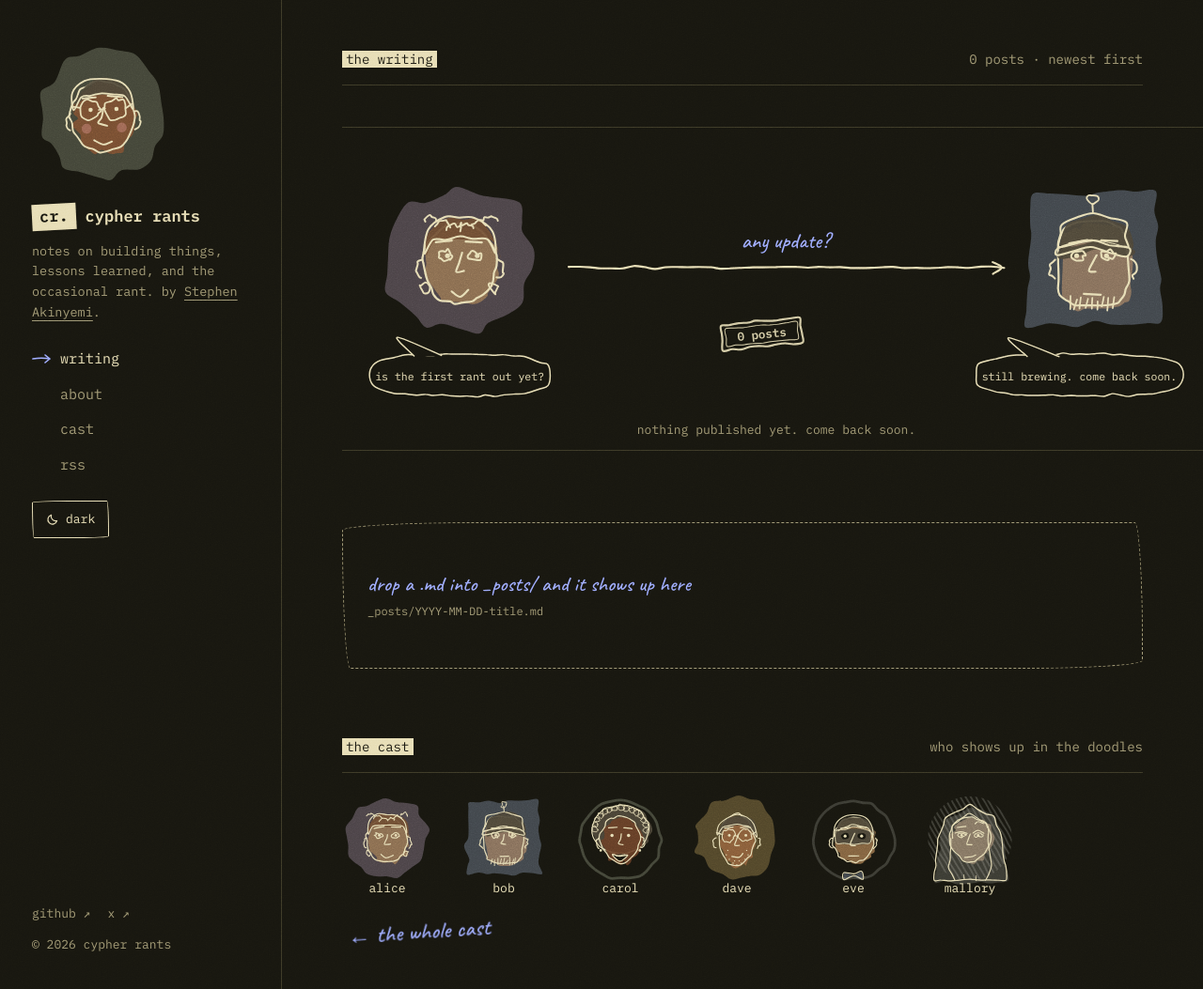
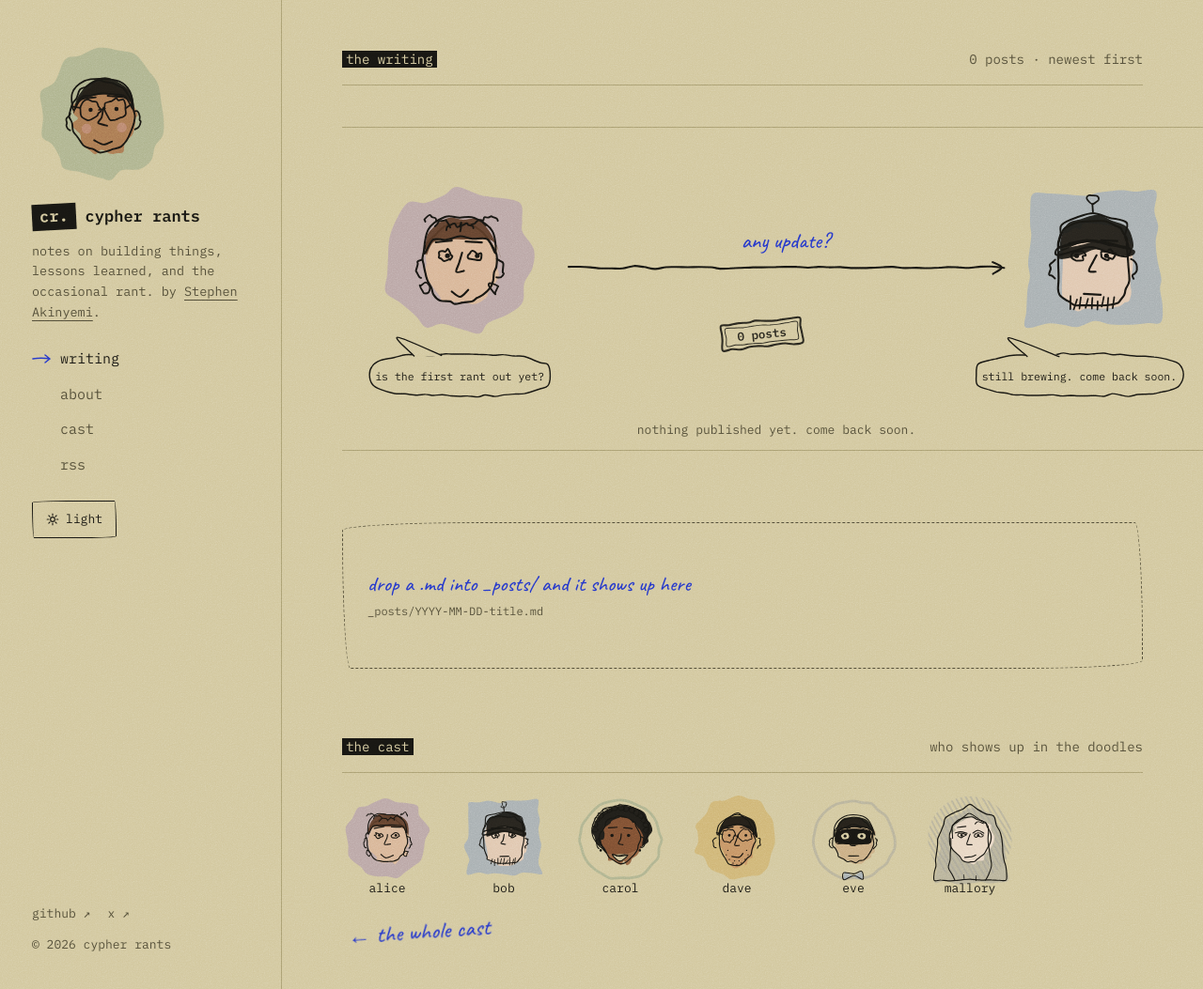
Before and after one commit to appcypher/appcypher.github.io, a Jekyll site: the page built from index.html, in a window 1280 px wide and 1053 px high. Shown: the whole window at 94% size. Built offline with Jekyll 4.4.1, drawn with Linux system fonts in a browser that asks for light colours.

Commit message:
feat: make light the default theme
Light (khaki paper) is now the default; dark is the stored opt-in. Swaps the token blocks in the stylesheet, flips the no-flash script and the toggle logic, and updates the theme-color meta and docs.

```diff
--- a/_layouts/default.html
+++ b/_layouts/default.html
@@ -1,10 +1,10 @@
 <!doctype html>
-<html lang="en" data-theme="dark">
+<html lang="en" data-theme="light">
 <head>
   <meta charset="utf-8">
   <meta name="viewport" content="width=device-width, initial-scale=1">
-  <meta name="color-scheme" content="dark light">
-  <meta name="theme-color" content="#17160f">
+  <meta name="color-scheme" content="light dark">
+  <meta name="theme-color" content="#d2c79d">
   <title>{% if page.title %}{{ page.title | escape }} · {% endif %}{{ site.title | escape }}</title>
   <meta name="description" content="{{ page.description | default: site.description | escape }}">
   {% if page.noindex %}<meta name="robots" content="noindex">{% endif %}
@@ -15,7 +15,7 @@
   <link rel="preconnect" href="https://fonts.gstatic.com" crossorigin>
   <link href="https://fonts.googleapis.com/css2?family=IBM+Plex+Mono:ital,wght@0,400;0,500;0,600;1,400;1,500&family=Caveat:wght@500;600&display=swap" rel="stylesheet">
   <link rel="stylesheet" href="{{ '/assets/style.css' | relative_url }}">
-  <script>try{if(localStorage.getItem('cypher-theme')==='light')document.documentElement.dataset.theme='light'}catch(e){}</script>
+  <script>try{if(localStorage.getItem('cypher-theme')==='dark')document.documentElement.dataset.theme='dark'}catch(e){}</script>
   <script src="{{ '/assets/theme.js' | relative_url }}" defer></script>
 </head>
 <body data-glyphs="{{ '/assets/doodles/glyphs.svg' | relative_url }}">
--- a/assets/style.css
+++ b/assets/style.css
@@ -1,6 +1,16 @@
 @charset "UTF-8";
-/* Cypher Rants — notebook theme. See DESIGN.md. Dark is the default; light via [data-theme="light"]. */
+/* Cypher Rants — notebook theme. See DESIGN.md. Light is the default; dark via [data-theme="dark"]. */
 :root{
+  color-scheme:light;
+  --paper:#d2c79d;--ink:#171612;--muted:#4f4a36;--line:#a89d70;--mark-bg:#171612;--mark-fg:#d2c79d;--pen:#2436c7;--pen-hl:rgba(36,54,199,.18);--code:#c6ba8e;
+  --s1:#efdcc9;--s2:#e9cbb0;--s3:#dcb894;--s4:#c9a97e;--s5:#c48f62;--s6:#a9704a;--s7:#8a5636;--s8:#63402a;--s9:#45291b;
+  --p1:#efdcc9;--p2:#e9cbb0;--p3:#dcb894;--p4:#c9a97e;--p5:#c48f62;--p6:#a9704a;--p7:#8a5636;--p8:#63402a;--p9:#45291b;
+  --h-ink:#171612;--h-brown:#5a3a26;--h-auburn:#8a4b2a;--h-blond:#cdb063;--h-gray:#9a9890;--h-white:#e5e0d2;--h-purple:#6b4d8a;--h-teal:#4f8a86;
+  --w-sage:rgba(150,165,130,.6);--w-blue:rgba(140,160,190,.6);--w-ochre:rgba(205,170,90,.6);--w-mauve:rgba(170,145,170,.6);--w-clay:rgba(190,125,100,.6);--w-gray:rgba(160,158,150,.5);
+  --red:#b8433a;--green:#4f8a5a;--cheek:rgba(213,154,154,.4);
+  --sketch:255px 15px 225px 15px/15px 225px 15px 255px;
+}
+:root[data-theme="dark"]{
   color-scheme:dark;
   --paper:#17160f;--ink:#e6dcb2;--muted:#9b9370;--line:#3b3826;--mark-bg:#e6dcb2;--mark-fg:#17160f;--pen:#9aa8ff;--pen-hl:rgba(122,140,255,.26);--code:#201f15;
   /* doodle tokens: not an inversion — skin one step darker than the line, pencil one step lighter than the page, hair a warm charcoal, washes as glazes */
@@ -9,16 +19,6 @@
   --h-ink:#4a4436;--h-brown:#6b4a30;--h-auburn:#94522f;--h-blond:#b09a55;--h-gray:#7a786f;--h-white:#a9a598;--h-purple:#7a5c9c;--h-teal:#4f8a86;
   --w-sage:rgba(190,200,170,.26);--w-blue:rgba(170,190,225,.28);--w-ochre:rgba(225,190,110,.28);--w-mauve:rgba(205,180,210,.28);--w-clay:rgba(225,150,120,.28);--w-gray:rgba(200,198,190,.2);
   --red:#e0655a;--green:#7fbf8a;--cheek:rgba(230,150,150,.35);
-  --sketch:255px 15px 225px 15px/15px 225px 15px 255px;
-}
-:root[data-theme="light"]{
-  color-scheme:light;
-  --paper:#d2c79d;--ink:#171612;--muted:#4f4a36;--line:#a89d70;--mark-bg:#171612;--mark-fg:#d2c79d;--pen:#2436c7;--pen-hl:rgba(36,54,199,.18);--code:#c6ba8e;
-  --s1:#efdcc9;--s2:#e9cbb0;--s3:#dcb894;--s4:#c9a97e;--s5:#c48f62;--s6:#a9704a;--s7:#8a5636;--s8:#63402a;--s9:#45291b;
-  --p1:#efdcc9;--p2:#e9cbb0;--p3:#dcb894;--p4:#c9a97e;--p5:#c48f62;--p6:#a9704a;--p7:#8a5636;--p8:#63402a;--p9:#45291b;
-  --h-ink:#171612;--h-brown:#5a3a26;--h-auburn:#8a4b2a;--h-blond:#cdb063;--h-gray:#9a9890;--h-white:#e5e0d2;--h-purple:#6b4d8a;--h-teal:#4f8a86;
-  --w-sage:rgba(150,165,130,.6);--w-blue:rgba(140,160,190,.6);--w-ochre:rgba(205,170,90,.6);--w-mauve:rgba(170,145,170,.6);--w-clay:rgba(190,125,100,.6);--w-gray:rgba(160,158,150,.5);
-  --red:#b8433a;--green:#4f8a5a;--cheek:rgba(213,154,154,.4);
 }
 
 *{box-sizing:border-box}
--- a/assets/theme.js
+++ b/assets/theme.js
@@ -7,7 +7,7 @@
   const button = document.getElementById('theme-toggle');
   if (button) {
     const update = () => {
-      const dark = root.dataset.theme !== 'light';
+      const dark = root.dataset.theme === 'dark';
       button.querySelector('.tog-icon').innerHTML = dark ? MOON : SUN;
       button.querySelector('.tog-label').textContent = dark ? 'dark' : 'light';
       button.setAttribute('aria-label', `Switch to ${dark ? 'light' : 'dark'} theme`);
@@ -17,7 +17,7 @@
     button.hidden = false;
     update();
     button.addEventListener('click', () => {
-      root.dataset.theme = root.dataset.theme === 'light' ? 'dark' : 'light';
+      root.dataset.theme = root.dataset.theme === 'dark' ? 'light' : 'dark';
       // Storage may be unavailable in private or restricted browser contexts.
       try { localStorage.setItem('cypher-theme', root.dataset.theme); } catch {}
       update();
```
Also changed, not shown: DESIGN.md (+1 -1 lines), README.md.
